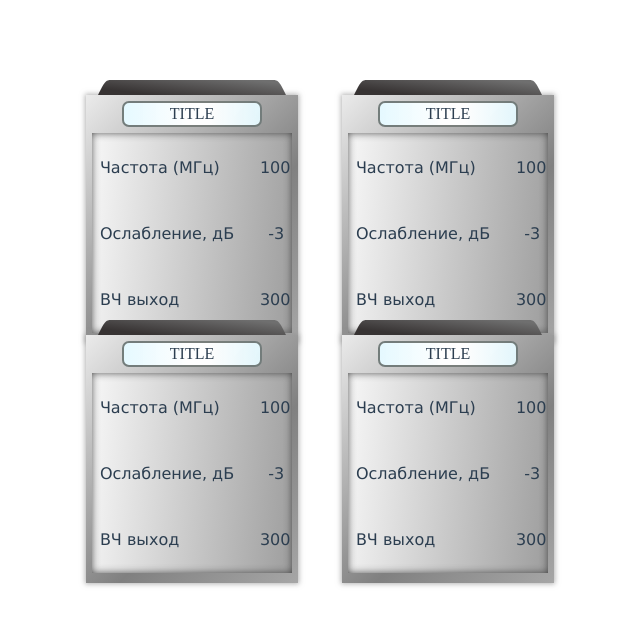
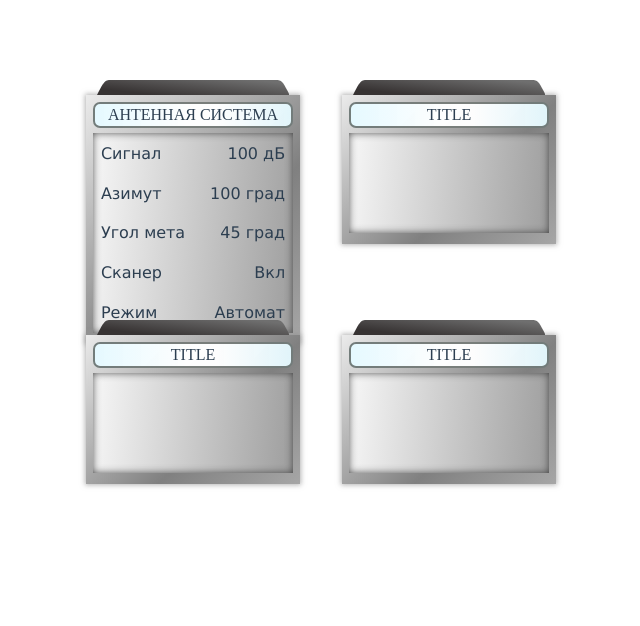
Before and after one commit to skyhell1301/VueComponents, a Vue app: page /#/ in a window 1280 px wide. Shown: the top 626 px of the page, without its empty margins (170-810 px from the left). Built offline with nearby package versions, Linux system fonts and the light colour scheme.

Commit message:
update style from PopUpWindow.vue update AntennSystemComponent.vue

```diff
--- a/src/App.vue
+++ b/src/App.vue
@@ -1,22 +1,17 @@
 <template>
   <div id="app">
     <div ref="container">
-<!--    <div>-->
-<!--      <button style="margin: 10px" id="test" @click="setClose1">Open Window 1</button>-->
-<!--      <button style="margin: 10px" @click="setClose2">Open Window 2</button>-->
-<!--      <button style="margin: 10px" @click="test">{{ valInput }}</button>-->
-<!--    </div>-->
-      <DeviceDisplayComponent class="elem1">
-        <ItemDisplayComponent :parameters-display="parametersInput"></ItemDisplayComponent>
+      <DeviceDisplayComponent title-device="АНТЕННАЯ СИСТЕМА" class="elem1">
+        <AntennSystemComponent :parameters-in="antennaParameters"></AntennSystemComponent>
       </DeviceDisplayComponent>
       <DeviceDisplayComponent class="elem2">
-        <ItemDisplayComponent :parameters-display="parametersInput"></ItemDisplayComponent>
+<!--        <ItemDisplayComponent :parameters-display="parametersInput"></ItemDisplayComponent>-->
       </DeviceDisplayComponent>
       <DeviceDisplayComponent class="elem3">
-        <ItemDisplayComponent :parameters-display="parametersInput"></ItemDisplayComponent>
+<!--        <ItemDisplayComponent :parameters-display="parametersInput"></ItemDisplayComponent>-->
       </DeviceDisplayComponent>
       <DeviceDisplayComponent class="elem4">
-        <ItemDisplayComponent :parameters-display="parametersInput"></ItemDisplayComponent>
+<!--        <ItemDisplayComponent :parameters-display="parametersInput"></ItemDisplayComponent>-->
       </DeviceDisplayComponent>
     </div>
   </div>
@@ -36,20 +31,13 @@ export default {
       close2: false,
       scaleActive: false,
       valInput: 'Hey',
-      parametersInput: [
-        {
-          nameParameter: 'Частота (МГц)',
-          valueParameter: 100
-        },
-        {
-          nameParameter: 'Ослабление, дБ',
-          valueParameter: -3
-        },
-        {
-          nameParameter: 'ВЧ выход',
-          valueParameter: '300'
-        }
-      ]
+      antennaParameters: {
+        antennaSignal: '100 дБ',
+        azimut: '100 град',
+        elevationAngle: '45 град',
+        antennaScanner: 'Вкл',
+        antennaMode: 'Автомат'
+      }
     }
   },
   components: {
--- a/src/components/AntennSystemComponent.vue
+++ b/src/components/AntennSystemComponent.vue
@@ -1,35 +1,98 @@
 <template>
-  <div class="container">
-    <div>{{vall}}</div>
-    <input type="text" v-model="vall" @keyup.enter="test" @input="$emit('update', vall)">
+  <div class="wrapper_antenna-system" @dblclick="openWindow">
+    <table id="table-antenna-parameters-id" class="table_parameters">
+      <tr v-for="param in parametersDisplay"
+          :key="param.id"
+      >
+        <td class="param-td">{{ param.nameParameter }}</td>
+        <td class="value-td">{{ param.valueParameter }}</td>
+      </tr>
+    </table>
   </div>
 </template>
 
 <script>
+import Vue from 'vue'
+import PopUpWindow from './PopUpWindow'
+// import DeviceDisplayComponent from './DeviceDisplayComponent'
+
 export default {
   name: 'AntennSystemComponent',
   data () {
     return {
-      vall: ''
+      titleDevice: 'АНТЕННАЯ СИСТЕМА',
+      isOpenWindow: false,
+      parametersDisplay: [
+        {
+          nameParameter: 'Сигнал',
+          valueParameter: this.parametersIn.antennaSignal
+        },
+        {
+          nameParameter: 'Азимут',
+          valueParameter: this.parametersIn.azimut
+        },
+        {
+          nameParameter: 'Угол мета',
+          valueParameter: this.parametersIn.elevationAngle
+        },
+        {
+          nameParameter: 'Сканер',
+          valueParameter: this.parametersIn.antennaScanner
+        },
+        {
+          nameParameter: 'Режим',
+          valueParameter: this.parametersIn.antennaMode
+        }
+      ]
     }
   },
   props: {
-    valInput: {
-      type: String,
-      default: 'Hey'
+    parametersIn: {
+      type: Object
     }
   },
   methods: {
-    test () {
-      this.valInput = this.vall
+    openWindow () {
+      if (!this.isOpenWindow) {
+        let popWin = new Vue(PopUpWindow)
+        popWin.$root.active = true
+        popWin.$root.title = this.titleDevice
+        popWin.$on('clickClose', this.updateWindowStatus)
+        popWin.$mount()
+        let b = document.getElementById('table-antenna-parameters-id').cloneNode(true)
+        // let test = new Vue(DeviceDisplayComponent)
+        // test.$mount()
+        popWin.$el.appendChild(b)
+        document.getElementById('app').appendChild(popWin.$el)
+        this.updateWindowStatus()
+      }
+    },
+    updateWindowStatus () {
+      this.isOpenWindow = !this.isOpenWindow
     }
-  },
-  mounted () {
-    this.vall = this.valInput
   }
 }
 </script>
 
 <style scoped>
+.wrapper_antenna-system {
+}
 
+.table_parameters {
+  width: 200px;
+  height: 200px; //border: 1px solid black; margin: 0 auto;
+  font-family: "Lucida Sans Unicode", "Lucida Grande", Sans-Serif;
+  text-align: left;
+  white-space: nowrap;
+}
+
+.param-td {
+  padding: 3%;
+}
+
+.value-td {
+  padding: 3%;
+  margin-right: 10%;
+  text-align: right;
+}
 </style>
--- a/src/components/DeviceDisplayComponent.vue
+++ b/src/components/DeviceDisplayComponent.vue
@@ -41,7 +41,8 @@ export default {
   min-height: 15px;
   position: relative;
   text-align: center;
-  margin-left: 6%;
+  margin-left: 5%;
+  margin-right: 5%;
   linear-gradient: rgb(32, 33, 46), rgb(38, 39, 51);
 }
 .connection_interface__svg {
@@ -56,17 +57,20 @@ export default {
 }
 .device_body {
   display: inline-block;
-  padding: 3%;
+  padding: 7px;
   background: linear-gradient(135deg, rgba(235,235,235,1) 0%, rgba(128,128,128,1) 61%, rgba(166,166,166,1) 100%);
   box-shadow: 0px 0px 5px 1px rgba(148,148,148,0.71);
 }
 .device_body__header {
-  margin: 0 15% 3% 15%;
+  //margin: 0 15% 3% 15%;
+  margin-bottom: 5px;
   border: 2px solid rgba(77,83,79,0.75);
   border-radius: 7px;
   background: linear-gradient(to right, rgba(229,249,255,1) 0%, rgba(255,255,255,0.98) 47%, rgba(255,255,255,0.98) 62%, rgba(229,249,255,0.96) 100%);
 }
 .title_device {
+  //margin: 0 15% 3% 15%;
+  white-space: nowrap;
   margin: 2px;
   font-family: "sans-serif";
 }
@@ -74,5 +78,7 @@ export default {
   display: inline-block;
   background: linear-gradient(275deg, rgb(158, 158, 158) 0%, rgb(247, 247, 247) 100%);
   box-shadow: inset 0px 0px 8px -1px rgba(51,51,51,1);
+  min-height: 100px;
+  min-width: 200px;
 }
 </style>
--- a/src/components/ItemDisplayComponent.vue
+++ b/src/components/ItemDisplayComponent.vue
@@ -39,6 +39,7 @@ export default {
         let popWin = new Vue(PopUpWindow)
         popWin.$root.active = true
         popWin.$root.title = this.titleDevice
+        // popWin.$root.link = '/devDisp'
         // popWin.$root.isResizable = false
         popWin.$on('clickClose', this.updateWindowStatus)
         popWin.$mount()
--- a/src/components/PopUpWindow.vue
+++ b/src/components/PopUpWindow.vue
@@ -51,12 +51,12 @@ export default {
         const one = Math.floor((Math.random() * 1000000) + 1) + ''
         const two = Math.floor((Math.random() * 1000000) + 1) + ''
         const three = Math.floor((Math.random() * 1000000) + 1) + ''
-        return one + two + three
+        return 'id' + one + two + three
       })(),
       widthToString: '',
       heightToString: '',
-      widthWindow: 300,
-      heightWindow: 300,
+      widthWindow: '',
+      heightWindow: '',
       stickSize: 8,
       isCloseRectangleActive: false,
       widthCloseRectangle: '',
@@ -68,15 +68,18 @@ export default {
     }
   },
   props: {
-    active: Boolean,
+    active: {
+      type: Boolean,
+      default: true
+    },
     title: String,
     width: {
       type: Number,
-      default: 350
+      default: 300
     },
     height: {
       type: Number,
-      default: 250
+      default: 300
     },
     minHeight: {
       type: Number,
@@ -106,12 +109,16 @@ export default {
       default: function () {
         return ['tl', 'tm', 'tr', 'mr', 'br', 'bm', 'bl', 'ml']
       }
+    },
+    link: {
+      type: String
     }
   },
   methods: {
     getThisWindowAndHeaderElements () {
       return {
-        window: window.document.getElementById(this.windowId),
+        // window: window.document.getElementById(this.windowId),
+        window: this.$el,
         windowHeader: window.document.getElementById(this.windowId + '-' + 'header'),
         rectangle: window.document.getElementById(this.windowId + '-' + 'rectangle')
       }
@@ -337,6 +344,7 @@ export default {
       }
     },
     setSizeWindow () {
+      if (!this.isResizable) return
       if (this.isMaxSize) {
         this.setMinSizeWindow()
       } else {
@@ -404,6 +412,11 @@ export default {
       } else {
         this.isMaxSize = false
       }
+    },
+    updateSizeWindow () {
+      this.getThisWindowAndHeaderElements().window.style.height = this.heightWindow + 'px'
+      this.getThisWindowAndHeaderElements().window.style.width = this.widthWindow + 'px'
+      this.updateSizeStatus()
     },
     addLiseners () {
       this.dragElement()
@@ -488,8 +501,6 @@ export default {
     }
   },
   created: function () {
-    this.widthWindow = this.width
-    this.heightWindow = this.height
     if (this.maxHeight === 0) {
       this.maxHeightWindow = window.screen.height - this.space
     } else {
@@ -502,53 +513,61 @@ export default {
     }
   },
   mounted () {
+    if (this.width >= this.minWidth) {
+      this.widthWindow = this.width
+    }
+    if (this.height >= this.minHeight) {
+      this.heightWindow = this.height
+    }
+    this.$el.style.height = this.heightWindow
+    this.$el.style.width = this.widthWindow
+    this.centerWindow()
   }
 }
 </script>
 <style>
 .vue-window-modal {
-  //overflow: hidden;
+  //width: 300px;
+  //height: 300px;
   position: absolute;
   border-radius: 5px;
   background-color: #f7f7f7;
   box-shadow: 7px 7px 50px 5px rgba(0, 0, 0, 0.13);
   border: 1px solid #8080802b;
-  display: none;
 }
 
 .vue-window-modal .vue-window-modal-header {
   border-top-right-radius: 5px;
   border-top-left-radius: 5px;
   background-color: rgba(144,144,143,0.41);
-  padding: 8px 0px;
+  padding-top: 5px;
   margin: 0 auto;
   color: white;
-  height: 20px;
   font-size: 16px;
   cursor: pointer;
   user-select: none;
   font-weight: bold;
+  display: flex;
+  justify-content: space-between;
+  align-items: center;
 }
 
 .vue-window-modal .vue-window-modal-header h2 {
-  display: inline-block;
-  position: relative;
-  top: -23px;
+  flex-grow: 30;
+  margin: 0 0 0 10%;
 }
+
 .buttons-box {
-  width: 70px;
-  height: 35px;
-  position: absolute;
+  flex-grow: 1;
+  margin-bottom: 5px;
+  margin-right: 5px;
   display: flex;
   justify-content: space-evenly;
-  top: 0px;
-  right: 0px;
 }
 
 .vue-window-modal .vue-window-modal-header .button-container {
   height: 25px;
   width: 25px;
-  margin-top: 7%;
   cursor: pointer;
   transition: 0.3s;
 }
--- a/src/router/index.js
+++ b/src/router/index.js
@@ -1,16 +1,23 @@
 import Vue from 'vue'
-import Router from 'vue-router'
+import VueRouter from 'vue-router'
 
 // Components
+import PopUpWindow from '../components/PopUpWindow'
+import DeviceDisplayComponent from '../components/DeviceDisplayComponent'
 
-Vue.use(Router)
+Vue.use(VueRouter)
 
-export default new Router({
-  // routes: [
-  //   {
-  //     path: '/',
-  //     name: 'PopUpWindow',
-  //     component: PopUpWindow
-  //   }
-  // ]
+export default new VueRouter({
+  routes: [
+    {
+      path: '/popWin',
+      name: 'PopUpWindow',
+      component: PopUpWindow
+    },
+    {
+      path: '/devDisp',
+      name: 'DeviceDisplayComponent',
+      component: DeviceDisplayComponent
+    }
+  ]
 })
```
